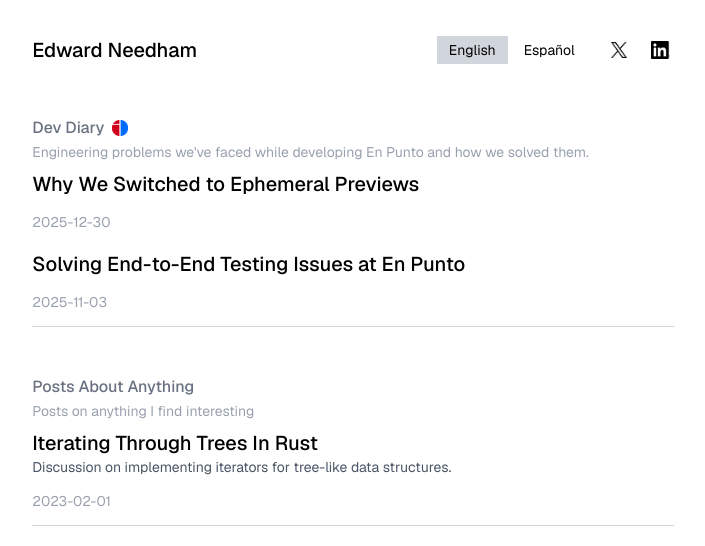
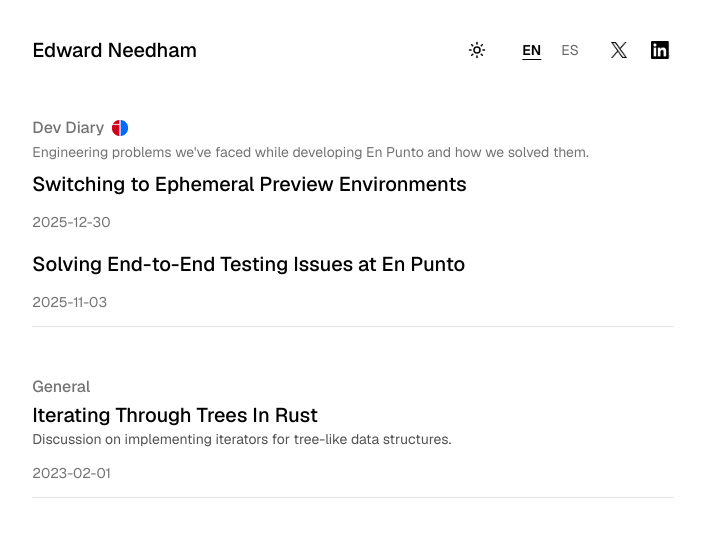
Before and after one commit to edneedham/blog, a Next.js app: page / in a window 1280 px wide. Shown: the top 546 px of the page, without its empty margins (287-992 px from the left). Built offline with nearby package versions, Linux system fonts and the light colour scheme.

Commit message:
Update styling and add manual theme change

```diff
--- a/package.json
+++ b/package.json
@@ -14,8 +14,10 @@
     "@next/mdx": "^16.1.1",
     "@types/mdx": "^2.0.13",
     "gray-matter": "^4.0.3",
+    "lucide-react": "^0.562.0",
     "next": "16.1.1",
     "next-mdx-remote": "^5.0.0",
+    "next-themes": "^0.4.6",
     "react": "19.2.3",
     "react-dom": "19.2.3",
     "rehype-highlight": "^7.0.2",
--- a/src/app/components/AdaptiveLogo.tsx
+++ b/src/app/components/AdaptiveLogo.tsx
@@ -1,4 +1,8 @@
+'use client'
+
 import Image from 'next/image'
+import { useTheme } from 'next-themes'
+import { useEffect, useState } from 'react'
 
 interface AdaptiveLogoProps {
   lightSrc: string
@@ -17,6 +21,16 @@ export default function AdaptiveLogo({
   alt,
   className = '',
 }: AdaptiveLogoProps) {
+  const { resolvedTheme } = useTheme()
+  const [mounted, setMounted] = useState(false)
+
+  useEffect(() => {
+    setMounted(true)
+  }, [])
+
+  // Before mounting, show both images with CSS-based visibility
+  // This prevents hydration mismatch while still showing correct image
+  if (!mounted) {
     return (
       <>
         <Image
@@ -36,3 +50,17 @@ export default function AdaptiveLogo({
       </>
     )
   }
+
+  // After mounting, use resolved theme for accurate switching
+  const src = resolvedTheme === 'dark' ? darkSrc : lightSrc
+
+  return (
+    <Image
+      src={src}
+      width={width}
+      height={height}
+      alt={alt}
+      className={className}
+    />
+  )
+}
--- a/src/app/components/Header.tsx
+++ b/src/app/components/Header.tsx
@@ -1,9 +1,9 @@
 'use client'
 
-import React from 'react'
 import Link from 'next/link'
 import { usePathname } from 'next/navigation'
 import AdaptiveLogo from './AdaptiveLogo'
+import ThemeToggle from './ThemeToggle'
 
 interface HeaderProps {
   selectedLanguage?: string
@@ -16,37 +16,42 @@ export default function Header({ selectedLanguage }: HeaderProps) {
     selectedLanguage || (pathname.startsWith('/es') ? 'es' : 'en')
 
   const getLanguageLink = (lang: string) => {
-      const params = new URLSearchParams()
-      params.set('lang', lang)
-      return `/?${params.toString()}`
+    const params = new URLSearchParams()
+    params.set('lang', lang)
+    return `/?${params.toString()}`
   }
 
   return (
     <div className="flex items-center justify-between mb-12">
       <div>
         <Link href="/">
-          <h1 className="text-xl font-medium hover:bg-gray-300 rounded-xs transition-colors">
+          <h1 className="text-xl font-medium hover:opacity-60 transition-opacity">
             Edward Needham
           </h1>
         </Link>
       </div>
       <div className="flex items-center justify-end gap-4">
+        <ThemeToggle />
         <div className="flex items-center space-x-1 p-1">
           <Link
             href={getLanguageLink('en')}
-            className={`px-3 py-1 text-sm transition-colors ${
-              currentLanguage === 'en' ? 'bg-gray-300' : 'hover:text-gray-700'
+            className={`px-2 py-1 text-sm transition-colors ${
+              currentLanguage === 'en'
+                ? 'font-semibold underline underline-offset-4'
+                : 'opacity-60 hover:opacity-100'
             }`}
           >
-            English
+            EN
           </Link>
           <Link
             href={getLanguageLink('es')}
-            className={`px-3 py-1 text-sm transition-colors ${
-              currentLanguage === 'es' ? 'bg-gray-300' : 'hover:text-gray-700'
+            className={`px-2 py-1 text-sm transition-colors ${
+              currentLanguage === 'es'
+                ? 'font-semibold underline underline-offset-4'
+                : 'opacity-60 hover:opacity-100'
             }`}
           >
-            Español
+            ES
           </Link>
         </div>
 
@@ -54,7 +59,7 @@ export default function Header({ selectedLanguage }: HeaderProps) {
           href="https://x.com/needhame"
           target="_blank"
           rel="noopener noreferrer"
-          className="hover:bg-gray-300 transition-colors p-1"
+          className="hover:opacity-60 transition-opacity p-1"
         >
           <AdaptiveLogo
             lightSrc="/x-logo-black.png"
@@ -68,7 +73,7 @@ export default function Header({ selectedLanguage }: HeaderProps) {
           href="https://linkedin.com/in/edward-needham/"
           target="_blank"
           rel="noopener noreferrer"
-          className="hover:bg-gray-300 transition-colors p-1"
+          className="hover:opacity-60 transition-opacity p-1"
         >
           <AdaptiveLogo
             lightSrc="/InBug-Black.png"
--- a/src/app/components/SectionCard.tsx
+++ b/src/app/components/SectionCard.tsx
@@ -19,32 +19,45 @@ export default function SectionCard({
   logo,
 }: SectionCardProps) {
   return (
-    <section className="mb-12 pb-3 border-b border-gray-300">
+    <section className="mb-12 pb-3 border-b border-border">
       {title && (
         <div className="flex items-center mb-0.5">
-          <h3 className="text-l font-medium pr-2 text-gray-500">{title}</h3>
+          <h3 className="text-l font-medium pr-2 text-foreground-subtle">
+            {title}
+          </h3>
           {logo && (
             <Image src={logo} width="16" height="16" alt="en punto logo" />
           )}
         </div>
       )}
       {description && (
-        <p className="text-gray-400 mb-2 text-sm">{description}</p>
+        <p className="text-foreground-subtle mb-2 text-sm">{description}</p>
       )}
       {posts.length === 0 ? (
-        <p className="text-gray-500">{locale === 'es' ? 'No hay posts' : 'No posts yet'}</p>
+        <p className="text-foreground-subtle">
+          {locale === 'es' ? 'No hay posts' : 'No posts yet'}
+        </p>
       ) : (
         <div className="space-y-4">
           {posts.map((post) => (
             <article key={`${post.locale}-${post.slug}`}>
               <Link
-                href={post.locale === 'es' ? `/es/posts/${post.slug}` : `/posts/${post.slug}`}
-                className="group block">
-                <h3 className="text-xl font-medium group-hover:bg-gray-300 transition-colors">
+                href={
+                  post.locale === 'es'
+                    ? `/es/posts/${post.slug}`
+                    : `/posts/${post.slug}`
+                }
+                className="group block"
+              >
+                <h3 className="text-xl font-medium group-hover:opacity-60 transition-opacity">
                   {post.title}
                 </h3>
-                <p className="text-gray-600 text-sm mb-3">{post.excerpt}</p>
-                <time className="text-gray-400 text-sm">{post.date}</time>
+                <p className="text-foreground-muted text-sm mb-3">
+                  {post.excerpt}
+                </p>
+                <time className="text-foreground-subtle text-sm">
+                  {post.date}
+                </time>
               </Link>
             </article>
           ))}
--- /dev/null
+++ b/src/app/components/ThemeProvider.tsx
@@ -0,0 +1,16 @@
+'use client'
+
+import { ThemeProvider as NextThemesProvider } from 'next-themes'
+
+export function ThemeProvider({ children }: { children: React.ReactNode }) {
+  return (
+    <NextThemesProvider
+      attribute="data-theme"
+      defaultTheme="system"
+      enableSystem
+      disableTransitionOnChange
+    >
+      {children}
+    </NextThemesProvider>
+  )
+}
--- /dev/null
+++ b/src/app/components/ThemeToggle.tsx
@@ -0,0 +1,36 @@
+'use client'
+
+import { useTheme } from 'next-themes'
+import { useEffect, useState } from 'react'
+import { Sun, Moon } from 'lucide-react'
+
+export default function ThemeToggle() {
+  const { resolvedTheme, setTheme } = useTheme()
+  const [mounted, setMounted] = useState(false)
+
+  useEffect(() => {
+    setMounted(true)
+  }, [])
+
+  const toggleTheme = () => {
+    setTheme(resolvedTheme === 'dark' ? 'light' : 'dark')
+  }
+
+  if (!mounted) {
+    return (
+      <button className="p-2" aria-label="Toggle theme">
+        <Sun size={18} />
+      </button>
+    )
+  }
+
+  return (
+    <button
+      onClick={toggleTheme}
+      className="p-2 hover:opacity-60 transition-opacity cursor-pointer"
+      aria-label="Toggle theme"
+    >
+      {resolvedTheme === 'dark' ? <Moon size={18} /> : <Sun size={18} />}
+    </button>
+  )
+}
--- a/src/app/globals.css
+++ b/src/app/globals.css
@@ -3,33 +3,62 @@
 :root {
   --background: #ffffff;
   --foreground: #000000;
+  --foreground-muted: #525252;
+  --foreground-subtle: #737373;
+  --border: #e5e5e5;
+}
+
+[data-theme='dark'] {
+  --background: #000000;
+  --foreground: #ffffff;
+  --foreground-muted: #d4d4d4;
+  --foreground-subtle: #a3a3a3;
+  --border: #404040;
 }
 
 @theme inline {
   --color-background: var(--background);
   --color-foreground: var(--foreground);
+  --color-foreground-muted: var(--foreground-muted);
+  --color-foreground-subtle: var(--foreground-subtle);
+  --color-border: var(--border);
   --font-sans: var(--font-geist-sans);
   --font-mono: var(--font-geist-mono);
 }
 
-.light-mode-hidden {
+/* Light mode: hide dark logos, show light logos */
+:root .light-mode-hidden {
   display: none;
 }
 
-.dark-mode-hidden {
+:root .dark-mode-hidden {
   display: block;
 }
 
+/* Dark mode: show dark logos, hide light logos */
+[data-theme='dark'] .light-mode-hidden {
+  display: block;
+}
+
+[data-theme='dark'] .dark-mode-hidden {
+  display: none;
+}
+
+/* System preference fallback for auto mode */
 @media (prefers-color-scheme: dark) {
-  :root {
+  :root:not([data-theme='light']) {
     --background: #000000;
     --foreground: #ffffff;
+    --foreground-muted: #d4d4d4;
+    --foreground-subtle: #a3a3a3;
+    --border: #404040;
   }
-  .light-mode-hidden {
+
+  :root:not([data-theme='light']) .light-mode-hidden {
     display: block;
   }
 
-  .dark-mode-hidden {
+  :root:not([data-theme='light']) .dark-mode-hidden {
     display: none;
   }
 }
--- a/src/app/layout.tsx
+++ b/src/app/layout.tsx
@@ -1,6 +1,7 @@
 import type { Metadata } from 'next'
 import { Geist, Geist_Mono } from 'next/font/google'
 import './globals.css'
+import { ThemeProvider } from './components/ThemeProvider'
 
 const geistSans = Geist({
   variable: '--font-geist-sans',
@@ -23,11 +24,11 @@ export default function RootLayout({
   children: React.ReactNode
 }>) {
   return (
-    <html lang="en">
+    <html lang="en" suppressHydrationWarning>
       <body
         className={`${geistSans.variable} ${geistMono.variable} antialiased content-width px-6 py-8`}
       >
-        {children}
+        <ThemeProvider>{children}</ThemeProvider>
       </body>
     </html>
   )
--- a/src/app/page.tsx
+++ b/src/app/page.tsx
@@ -36,12 +36,8 @@ export default async function Home({ searchParams }: HomeProps) {
       key: 'general',
       title:
         selectedLanguage === 'es'
-          ? 'Posts Sobre Cualquier Cosa'
-          : 'Posts About Anything',
-      description:
-        selectedLanguage === 'es'
-          ? 'Posts sobre cualquier cosa que encuentre interesante'
-          : 'Posts on anything I find interesting',
+          ? 'General'
+          : 'General',
       locale: selectedLanguage,
       posts: generalPosts,
     },
--- a/src/app/posts/ephemeral-environments.mdx
+++ b/src/app/posts/ephemeral-environments.mdx
@@ -1,6 +1,6 @@
 ---
 date: '2025-12-30'
-title: 'Why We Switched to Ephemeral Previews'
+title: 'Switching to Ephemeral Preview Environments'
 tags: ['Testing', 'Infrastructure', 'En Punto']
 category: 'dev-diary'
 language: 'en'
```
Also changed, not shown: src/app/components/PostPage.tsx (+17 -14 lines), 1 other file (tests, documents, lock files or other folders). Lines whose indentation alone changed are shown as unchanged.
